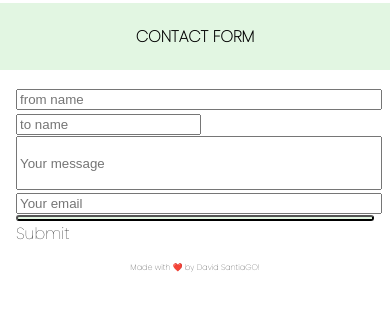
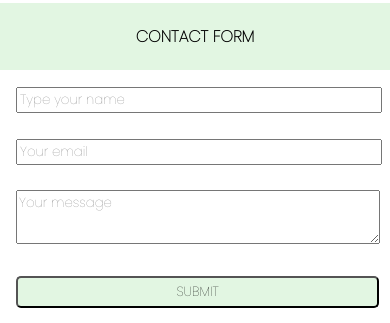
Before and after one commit to davidsantmar/inmoweb, a React (Create React App) app: page /contacto in a window 390 px wide. Shown: the part 521-844 px from the top of the page. Built offline with nearby package versions, Linux system fonts and the light colour scheme.

Commit message:
contact form finished

```diff
--- a/src/App.scss
+++ b/src/App.scss
@@ -57,17 +57,19 @@ body{
         padding: 1rem;
         .name__field, .email__field{
             width: 100%;
+            font-family: 'Poppins';
         }
         .request__field{
             width: 100%;
             height: 3rem;
+            font-family: 'Poppins';
         }
         .submit__button{
-            display: flex;
-            justify-content: center;
             background-color: rgb(226, 246, 226);
             border-radius: 5px;
-            width: 100%;
+            height: 2rem;
+            width: 101.5%;
+            font-family: 'Poppins';
         }
     }
     .footer--container{
--- a/src/components/Contacto.jsx
+++ b/src/components/Contacto.jsx
@@ -2,6 +2,14 @@ import React from 'react';
 import { useState } from 'react';
 import { send } from 'emailjs-com';
 
+/*
+para envio  de form a email usando cliente emailJS:
+crear cuenta con emailJS
+activar gmail y create new
+crear form y métodos
+asignar datos de la cuenta de emailJS a método send
+unique id, template y private key
+*/
 
 const Contacto = () => {
     const [toSend, setToSend] = useState({
@@ -54,25 +62,12 @@ const Contacto = () => {
                     className='name__field'
                     type='text'
                     name='from_name'
-                    placeholder='from name'
+                    placeholder='Type your name'
                     value={toSend.from_name}
                     onChange={handleChange}
                 />
-                <input
-                    type='text'
-                    name='to_name'
-                    placeholder='to name'
-                    value={toSend.to_name}
-                    onChange={handleChange}
-                />
-                <input
-                    className='request__field'
-                    type='text'
-                    name='message'
-                    placeholder='Your message'
-                    value={toSend.message}
-                    onChange={handleChange}
-                />
+                <br />
+                <br />
                 <input
                     className='email__field'
                     type='text'
@@ -81,11 +76,23 @@ const Contacto = () => {
                     value={toSend.reply_to}
                     onChange={handleChange}
                 />
+                <br />
+                <br />
+                <textarea
+                    className='request__field'
+                    name='message'
+                    placeholder='Your message'
+                    value={toSend.message}
+                    onChange={handleChange}
+                />
+                <br />
+                <br />
                 <button
                     className='submit__button'
                     type='submit'
-                />
-                    Submit
+                >
+                    SUBMIT
+                </button>
             </form>
         </>
     );
```
